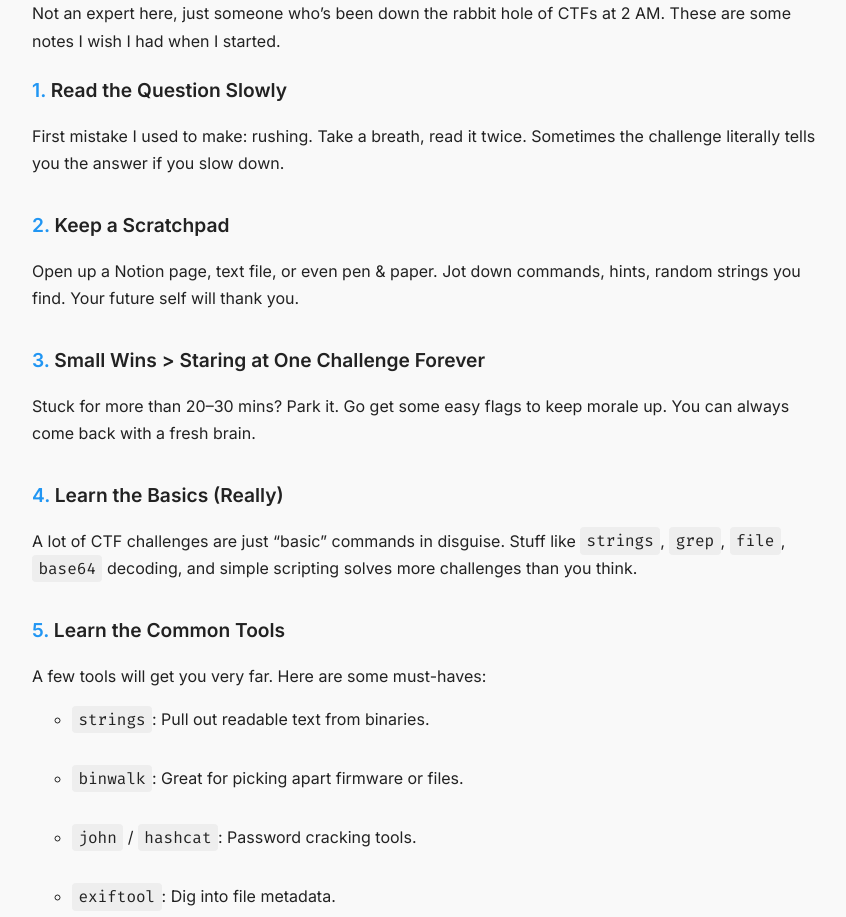
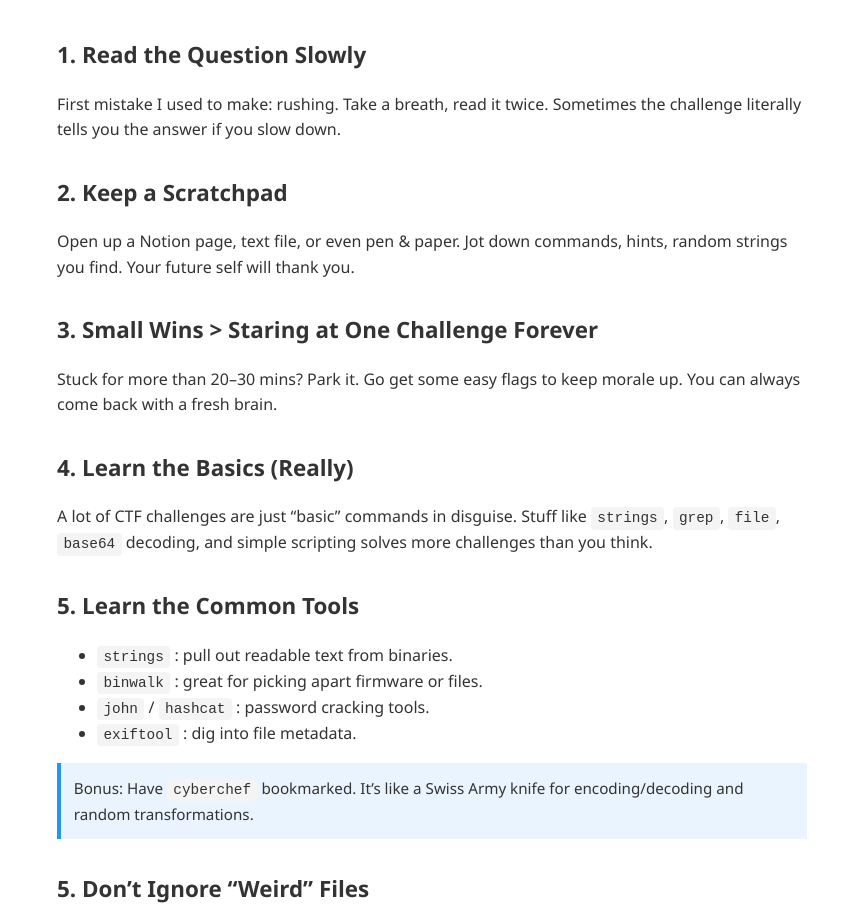
Before and after one commit to aryaakshirsagar/aryaakshirsagar.github.io, a plain HTML site: page ctf.html in a window 1280 px wide. Shown: the part 174-1091 px from the top of the page, without its empty margins (208-1054 px from the left). Drawn offline with Linux system fonts and the light colour scheme.

Commit message:
Update ctf.html

```diff
--- a/ctf.html
+++ b/ctf.html
@@ -1,126 +1,98 @@
 <!DOCTYPE html>
 <html lang="en">
 <head>
-  <meta charset="UTF-8" />
-  <meta name="viewport" content="width=device-width, initial-scale=1.0"/>
-  <title>CTF Tips for Beginners</title>
-  <link href="https://fonts.googleapis.com/css2?family=Inter:wght@400;600&family=Fira+Code&display=swap" rel="stylesheet">
+    <meta charset="UTF-8">
+    <meta name="viewport" content="width=device-width, initial-scale=1.0">
+    <title>CTF Tips</title>
     <style>
         body {
-      font-family: 'Inter', sans-serif;
-      max-width: 800px;
+            font-family: 'Segoe UI', Tahoma, sans-serif;
+            max-width: 750px;
             margin: auto;
             padding: 2rem;
-      line-height: 1.7;
-      background: #f9f9f9;
-      color: #222;
+            line-height: 1.6;
+            color: #333;
         }
         h1 {
-      font-size: 2rem;
+            font-size: 2.2rem;
             margin-bottom: 1rem;
         }
-    h3 {
-      font-size: 1.2rem;
-      margin-bottom: 0.5rem;
+        h2 {
+            margin-top: 2rem;
+            font-size: 1.4rem;
         }
         code {
-      font-family: 'Fira Code', monospace;
-      background: #eee;
+            background: #f4f4f4;
             padding: 0.2rem 0.4rem;
             border-radius: 4px;
+            font-size: 0.9rem;
         }
         .note {
             background: #eaf4ff;
-      padding: 1rem;
+            padding: 0.8rem;
             border-left: 4px solid #2196f3;
-      margin: 1.5rem 0;
+            margin: 1rem 0;
             font-size: 0.95rem;
-    }
-    .sign-off {
-      margin-top: 3rem;
-      font-size: 0.9rem;
-      color: #666;
-      text-align: center;
-    }
-    ol {
-      list-style: none;
-      counter-reset: ctf-counter;
-      padding-left: 0;
-    }
-    ol li {
-      counter-increment: ctf-counter;
-      margin-bottom: 2rem;
-    }
-    ol li h3::before {
-      content: counter(ctf-counter) ". ";
-      color: #2196f3;
-      font-weight: 600;
-    }
-    .back-link {
-      display: inline-block;
-      margin-bottom: 1.5rem;
-      font-size: 0.9rem;
-      color: #0077cc;
-      text-decoration: none;
-    }
-    .back-link:hover {
-      text-decoration: underline;
         }
     </style>
 </head>
 <body>
+    <h1>CTF Tips from a Fellow Player</h1>
+    <p>
+        Not an expert here just someone who’s been down the rabbit hole of CTFs at 2 AM.
+        These are some notes I wish I had when I started.
+    </p>
 
-  <a href="../index.html" class="back-link">&larr; Back to Home</a>
+    <h2>1. Read the Question Slowly</h2>
+    <p>
+        First mistake I used to make: rushing. Take a breath, read it twice.
+        Sometimes the challenge literally tells you the answer if you slow down.
+    </p>
 
-  <main>
-    <h1>CTF Tips from a Fellow Player</h1>
-    <p>Not an expert here, just someone who’s been down the rabbit hole of CTFs at 2 AM. These are some notes I wish I had when I started.</p>
+    <h2>2. Keep a Scratchpad</h2>
+    <p>
+        Open up a Notion page, text file, or even pen & paper.
+        Jot down commands, hints, random strings you find.
+        Your future self will thank you.
+    </p>
 
-    <ol>
-      <li>
-        <h3>Read the Question Slowly</h3>
-        <p>First mistake I used to make: rushing. Take a breath, read it twice. Sometimes the challenge literally tells you the answer if you slow down.</p>
-      </li>
-      <li>
-        <h3>Keep a Scratchpad</h3>
-        <p>Open up a Notion page, text file, or even pen & paper. Jot down commands, hints, random strings you find. Your future self will thank you.</p>
-      </li>
-      <li>
-        <h3>Small Wins &gt; Staring at One Challenge Forever</h3>
-        <p>Stuck for more than 20–30 mins? Park it. Go get some easy flags to keep morale up. You can always come back with a fresh brain.</p>
-      </li>
-      <li>
-        <h3>Learn the Basics (Really)</h3>
-        <p>A lot of CTF challenges are just “basic” commands in disguise. Stuff like <code>strings</code>, <code>grep</code>, <code>file</code>, <code>base64</code> decoding, and simple scripting solves more challenges than you think.</p>
-      </li>
-      <li>
-        <h3>Learn the Common Tools</h3>
-        <p>A few tools will get you very far. Here are some must-haves:</p>
+    <h2>3. Small Wins > Staring at One Challenge Forever</h2>
+    <p>
+        Stuck for more than 20–30 mins? Park it. Go get some easy flags to keep morale up.
+        You can always come back with a fresh brain.
+    </p>
+
+    <h2>4. Learn the Basics (Really)</h2>
+    <p>
+        A lot of CTF challenges are just “basic” commands in disguise.
+        Stuff like <code>strings</code>, <code>grep</code>, <code>file</code>, <code>base64</code> decoding, and simple scripting
+        solves more challenges than you think.
+    </p>
+    <h2>5. Learn the Common Tools</h2>
 <ul>
-          <li><code>strings</code>: Pull out readable text from binaries.</li>
-          <li><code>binwalk</code>: Great for picking apart firmware or files.</li>
-          <li><code>john</code> / <code>hashcat</code>: Password cracking tools.</li>
-          <li><code>exiftool</code>: Dig into file metadata.</li>
+    <li><code>strings</code> : pull out readable text from binaries.</li>
+    <li><code>binwalk</code> : great for picking apart firmware or files.</li>
+    <li><code>john</code> / <code>hashcat</code> : password cracking tools.</li>
+    <li><code>exiftool</code> : dig into file metadata.</li>
 </ul>
+
     <div class="note">
-          <strong>Bonus:</strong> Have <code>cyberchef</code> bookmarked. It’s like a Swiss Army knife for encoding/decoding and random transformations.
+         Bonus: Have <code>cyberchef</code> bookmarked.
+        It’s like a Swiss Army knife for encoding/decoding and random transformations.
     </div>
-      </li>
-      <li>
-        <h3>Don’t Ignore “Weird” Files</h3>
+<h2>5. Don’t Ignore “Weird” Files</h2>
 <p>If there’s a random text file or image in the challenge folder, open it. Look at it in hex, open it in a text editor, check its metadata — anything. Sometimes the flag is hiding in plain sight.</p>
-      </li>
-      <li>
-        <h3>Play with Friends</h3>
-        <p>CTFs are way more fun in a team. Plus, you’ll learn way faster when you see how others approach problems.</p>
-      </li>
-      <li>
-        <h3>Practice Off-CTF</h3>
+    <h2>8. Practice Off-CTF</h2>
 <p>Platforms like TryHackMe, HackTheBox, or PicoCTF are great for keeping your skills sharp even when there’s no live CTF going on.</p>
-      </li>
-    </ol>
+    <h2>6. Play with Friends</h2>
+    <p>
+        CTFs are way more fun in a team.
+        Plus, you’ll learn way faster when you see how others approach problems.
+    </p>
 
-    <p class="sign-off">Good luck, and may your flags be real and your hints be kind.</p>
-  </main>
+    <p style="margin-top:2rem; font-size:0.9rem; color:#666;">
+
+        Good luck, and may your flags be real and your hints be kind.
+    </p>
 </body>
 </html>
```
Lines whose indentation alone changed are shown as unchanged.
